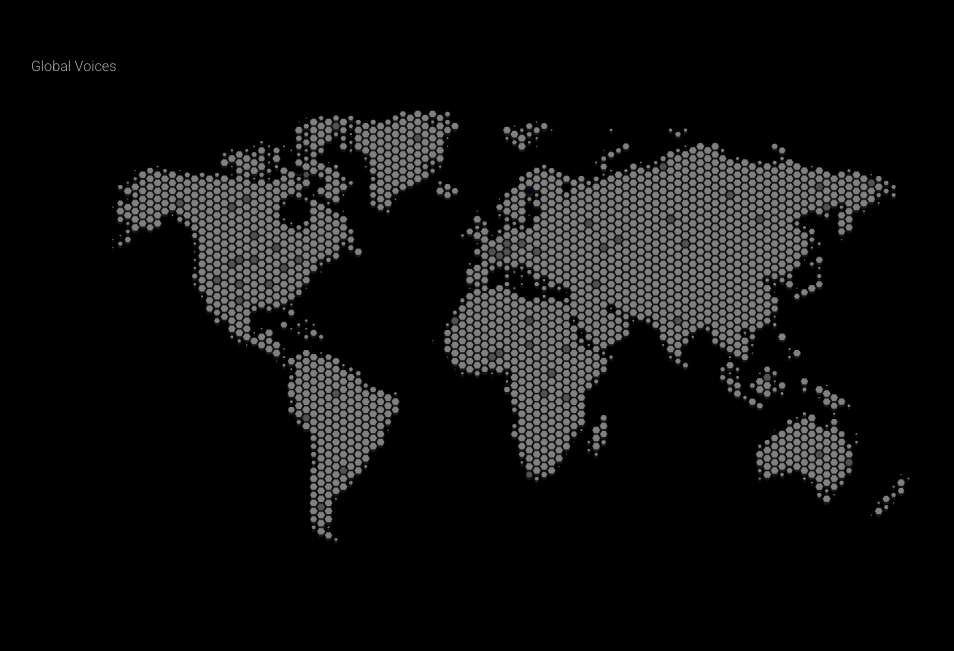
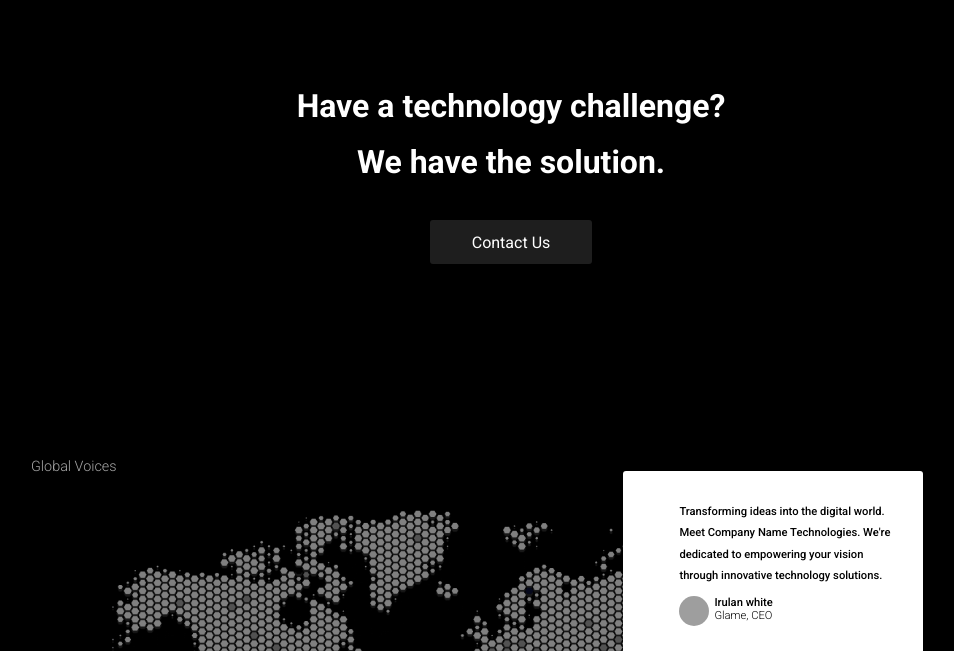
Before and after one commit to nohandev/it-landing-page, a React (Vite) app: page / in a window 1280 px wide. Shown: the part 1549-2200 px from the top of the page, without its empty margins (129-1083 px from the left). Built offline with nearby package versions, Linux system fonts and the light colour scheme; grey boxes are pictures that could not be loaded.

Commit message:
feat:comments component added to the world map, contact container added

```diff
--- a/src/App.jsx
+++ b/src/App.jsx
@@ -2,6 +2,8 @@ import Hero from './components/Hero/Hero.jsx'
 import Container from './components/Container/Container.jsx'
 import AboutUs from './components/AboutUs/AboutUs.jsx'
 import Blog from './components/Blog/Blog.jsx'
+import Button from './components/Button/Button.jsx'
+import Comment from './components/Comment/Comment.jsx'
 
 const App = () => {
   return (
@@ -10,7 +12,13 @@ const App = () => {
       <Container title="About Us">
         <AboutUs />
       </Container>
+      <Container className="preContactContainer">
+        <p className="preContactText">Have a technology challenge?</p>
+        <p className="preContactText">We have the solution.</p>
+        <Button variant={"gray"}>Contact Us</Button>
+      </Container>
       <Container title="Global Voices">
+        <Comment />
         <img className="globalvoices_image" src="./world-map.png" />
       </Container>
       <Container title="Blog">
--- /dev/null
+++ b/src/components/Comment/Comment.jsx
@@ -0,0 +1,20 @@
+import Style from "./Comment.module.css"
+
+const Comment = () => {
+    return (
+        <div className={Style.commentContainer}>
+            <div className={Style.commentTextContainer}>
+                <p>Transforming ideas into the digital world. Meet Company Name Technologies. We're dedicated to empowering your vision through innovative technology solutions.</p>
+            </div>
+            <div className={Style.commentProfile}>
+                <div className={Style.commentProfileImage}></div>
+                <div className={Style.commentProfileInfos}>
+                    <p>Irulan white</p>
+                    <p>Glame, CEO</p>
+                </div>
+            </div>
+        </div>
+    );
+};
+
+export default Comment;
--- /dev/null
+++ b/src/components/Comment/Comment.module.css
@@ -0,0 +1,61 @@
+.commentContainer {
+    top: 100px;
+    right: 100px;
+    width: 300px;
+    color: #000;
+    padding: 30px;
+    position: absolute;
+    border-radius: 3px;
+    background-color: #fff;
+}
+
+.commentTextContainer {
+    width: 89%;
+    margin: 0 0 10px auto;
+}
+
+.commentTextContainer > p {
+    font-weight: 500;
+    line-height: 190%;
+    font-size: 0.7em;
+}
+
+.commentProfile {
+    width: 89%;
+    display: flex;
+    font-size: 0.7em;
+    margin-left: auto;
+    flex-direction: row;
+}
+
+.commentProfile > div.commentProfileImage {
+    width: 30px;
+    height: 30px;
+    margin-right: 5px;
+    border-radius: 100%;
+    background-size: 100%;
+    background-position: center;
+    background-image: url('./profile-pic.jpg');
+}
+
+.commentProfile > div.commentProfileInfos > p:first-child {
+    font-weight: 500;
+}
+
+.commentProfile > div.commentProfileInfos > p:last-child {
+    font-weight: 300;
+}
+
+@media (max-width: 780px) {
+    .commentContainer {
+        top: 230px;
+        right: 90px;
+    }
+}
+
+@media (max-width: 480px) {
+    .commentContainer {
+        top: 380px;
+        right: 150px;
+    }
+}
--- a/src/components/Container/Container.jsx
+++ b/src/components/Container/Container.jsx
@@ -1,11 +1,9 @@
 import Style from "./Container.module.css"
 
-const Container = ({ title, children }) => {
+const Container = ({ title, children, className }) => {
     return (
-        <section className={`${Style.defaultContainer} container_1440 geral`}>
-            <header>
-                <h1>{title}</h1>
-            </header>
+        <section className={`${Style.defaultContainer} container_1440 geral ${className}`}>
+            { title && <header><h1>{title}</h1></header> }
             { children }
         </section>
     );
--- a/src/components/Container/Container.module.css
+++ b/src/components/Container/Container.module.css
@@ -4,6 +4,7 @@
     height: 90dvh;
 
     display: flex;
+    position: relative;
     align-items: center;
     justify-content: center;
     flex-direction: column;
--- a/src/index.css
+++ b/src/index.css
@@ -9,6 +9,21 @@
 
 body {
   background-color: #000;
+}
+
+.preContactContainer {
+  height: 50vh !important;
+}
+
+.preContactContainer > Button {
+  margin-top: 30px;
+}
+
+.preContactText {
+  font-size: 2em;
+  font-weight: 700;
+  line-height: 56px;
+  text-align: center;
 }
 
 .cardImage {
@@ -42,6 +57,10 @@ body {
     width: 400px;
     height: 250px;
   }
+
+  .preContactText {
+    font-size: 1.9em;
+  }
 }
 
 @media (max-width: 320px) {
@@ -49,4 +68,8 @@ body {
     width: 300px;
     height: 180px;
   }
+
+  .preContactText {
+    font-size: 1.1em;
+  }
 }
```
Also changed, not shown: public/profile-pic.jpg (added).
